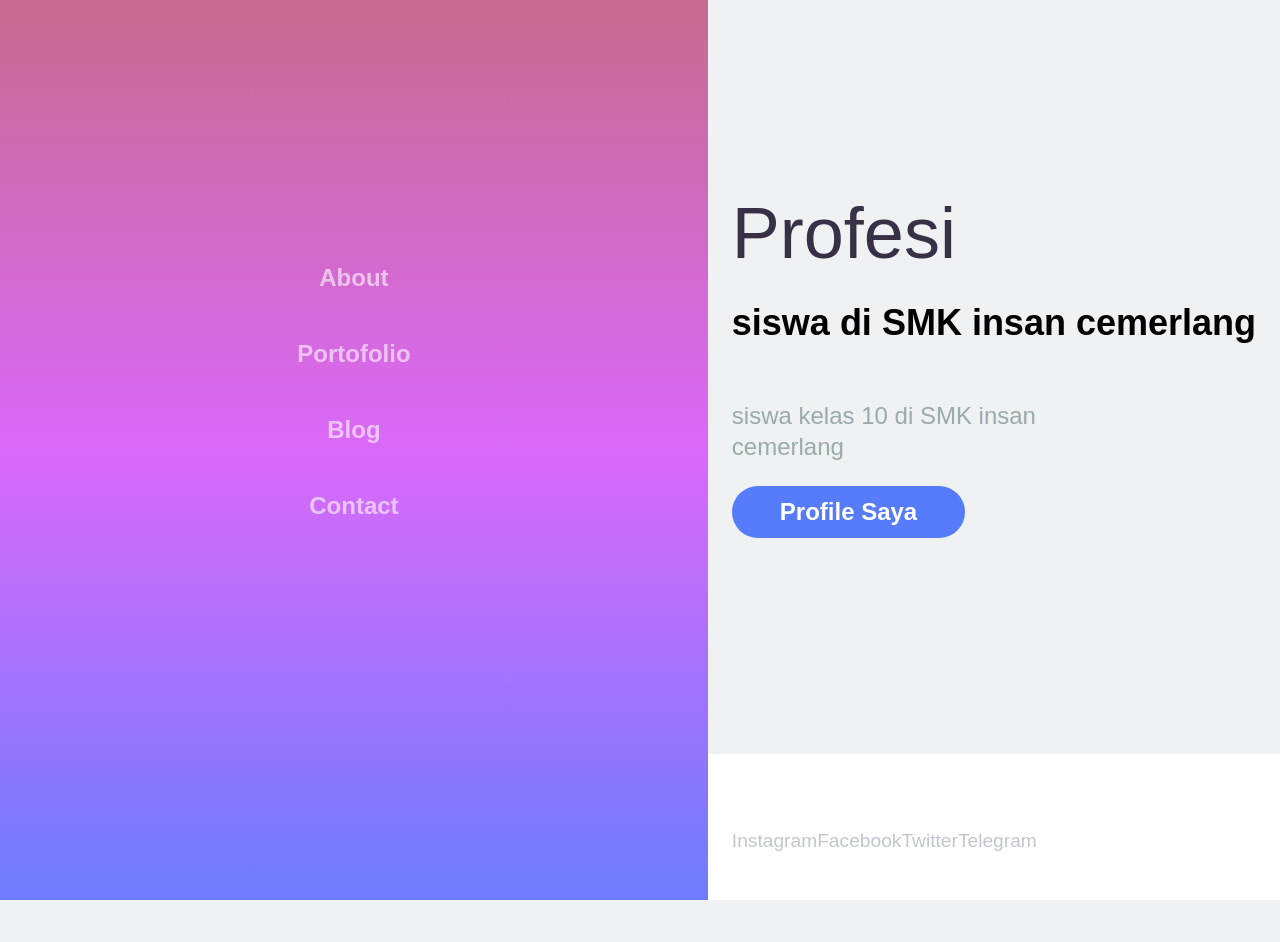
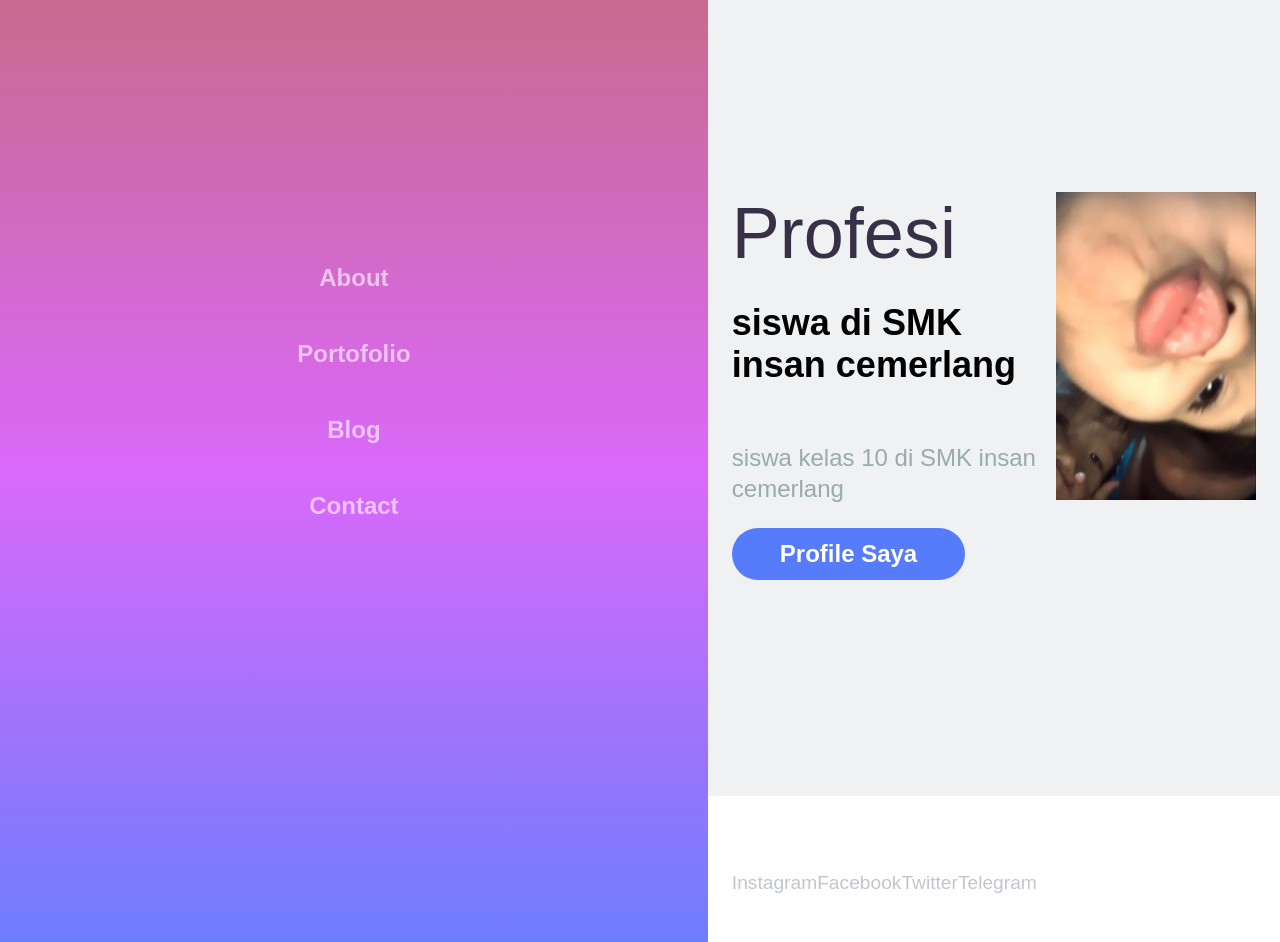
Before and after one commit to apniinuroktapiani/latihan2, a plain HTML site: page profil.html in a window 1280 px wide. Before the commit the page ends 900 px from the top, so only its background shows below. Drawn offline with Linux system fonts and the light colour scheme.

Commit message:
menambah foto profil

```diff
--- a/profil.html
+++ b/profil.html
@@ -20,7 +20,7 @@
       </div>
       <main class="content">
         <section class="hero">
-          <img src="online.png" alt="" />
+          <img src="potonya.jpg" alt="" />
           <div class="hero-content">
             <h1>Profesi</h1>
             <br />
```
Also changed, not shown: potonya.jpg (added).
